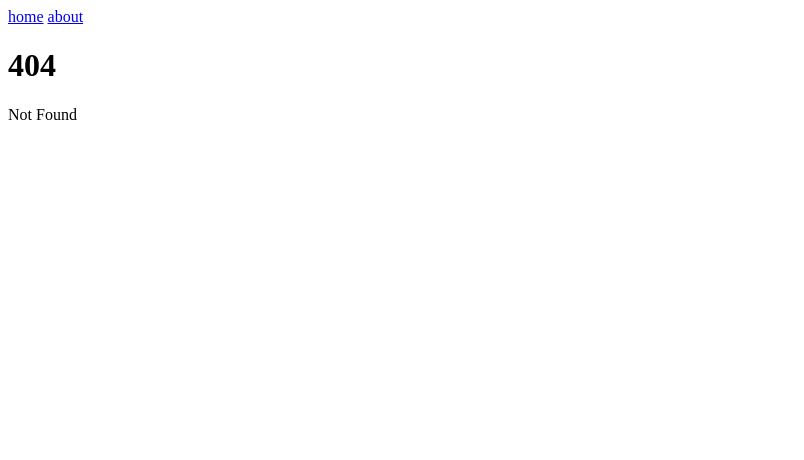
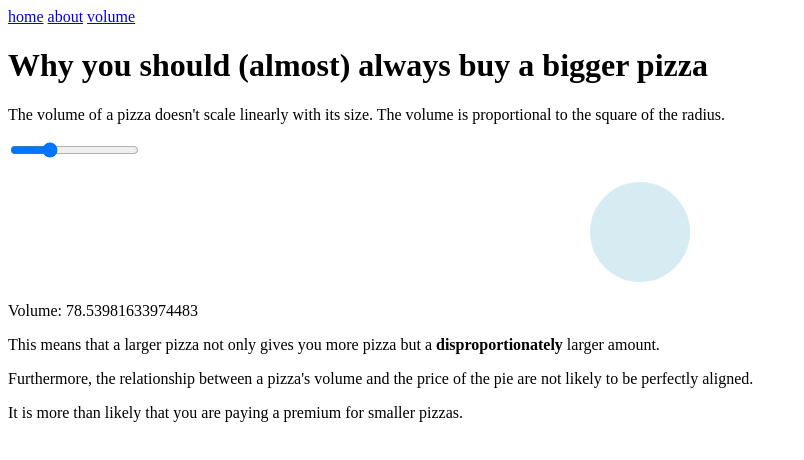
Before and after one commit to nicorichard/hmpdin, a SvelteKit app: page /volume in a window 1280 px wide. Before the commit this address had no page. Shown: the top 460 px of the page, without its empty margins (0-804 px from the left). Built offline with nearby package versions, Linux system fonts and the light colour scheme.

Commit message:
start making a page to demonstrate pizza size, fix favicon

```diff
--- a/src/routes/+layout.svelte
+++ b/src/routes/+layout.svelte
@@ -5,6 +5,7 @@
 <nav>
 	<a href="{base}/">home</a>
 	<a href="{base}/about">about</a>
+	<a href="{base}/volume">volume</a>
 </nav>
 
 <slot />
--- /dev/null
+++ b/src/routes/volume/+page.svelte
@@ -0,0 +1,33 @@
+<script>
+    import Circle from './Circle.svelte';
+
+    let diameter = 10;
+    $: radius = diameter / 2;
+    $: volume = Math.PI * Math.pow(radius, 2);
+</script>
+
+<h1>Why you should (almost) always buy a bigger pizza</h1>
+
+<p>The volume of a pizza doesn't scale linearly with its size. The volume is proportional to the square of the radius.</p>
+
+<label>
+    <input type="range" bind:value={diameter} min="8" max="15">
+</label>
+
+<Circle {radius} />
+<p>Volume: {volume}</p>
+
+
+<p>This means that a larger pizza not only gives you more pizza but a <b>disproportionately</b> larger amount.</p>
+
+<p>Furthermore, the relationship between a pizza's volume and the price of the pie are not likely to be perfectly aligned.</p>
+
+<p>It is more than likely that you are paying a premium for smaller pizzas.</p>
+
+<style>
+    #circle {
+        background-color: lightblue;
+        border-radius: 50%;
+        margin: 20px auto;
+    }
+</style>
--- /dev/null
+++ b/src/routes/volume/Circle.svelte
@@ -0,0 +1,20 @@
+<script>
+    export let radius = 50;
+
+    let scalar = 10;
+
+    $: scale = radius * 2 * scalar;
+    $: width = `${scale}px`;
+    $: height = `${scale}px`;
+</script>
+
+<div id="circle" style:width style:height></div>
+
+<style>
+    #circle {
+        background-color: lightblue;
+        border-radius: 50%;
+        margin: 20px auto;
+        opacity: 0.5;
+    }
+</style>
```
Also changed, not shown: static/favicon.png (added).
